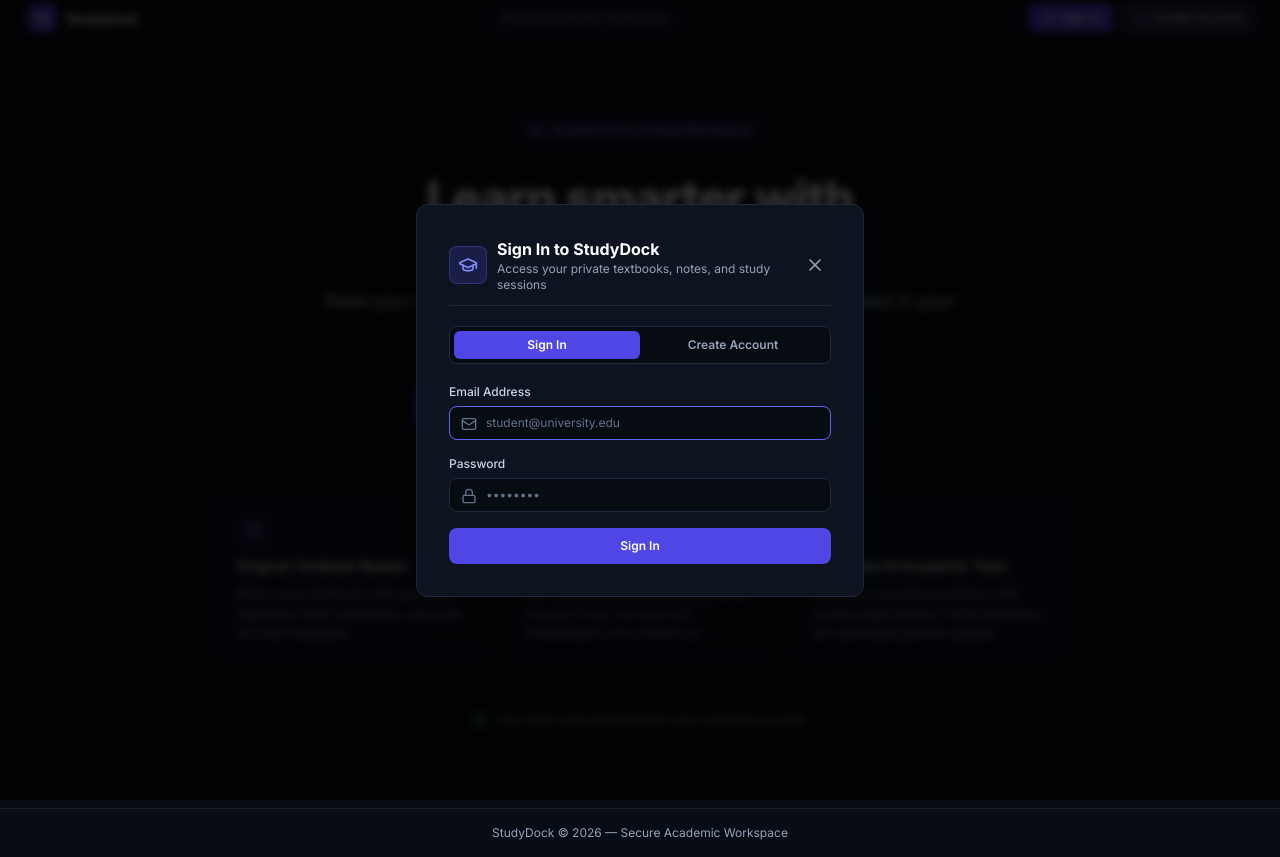
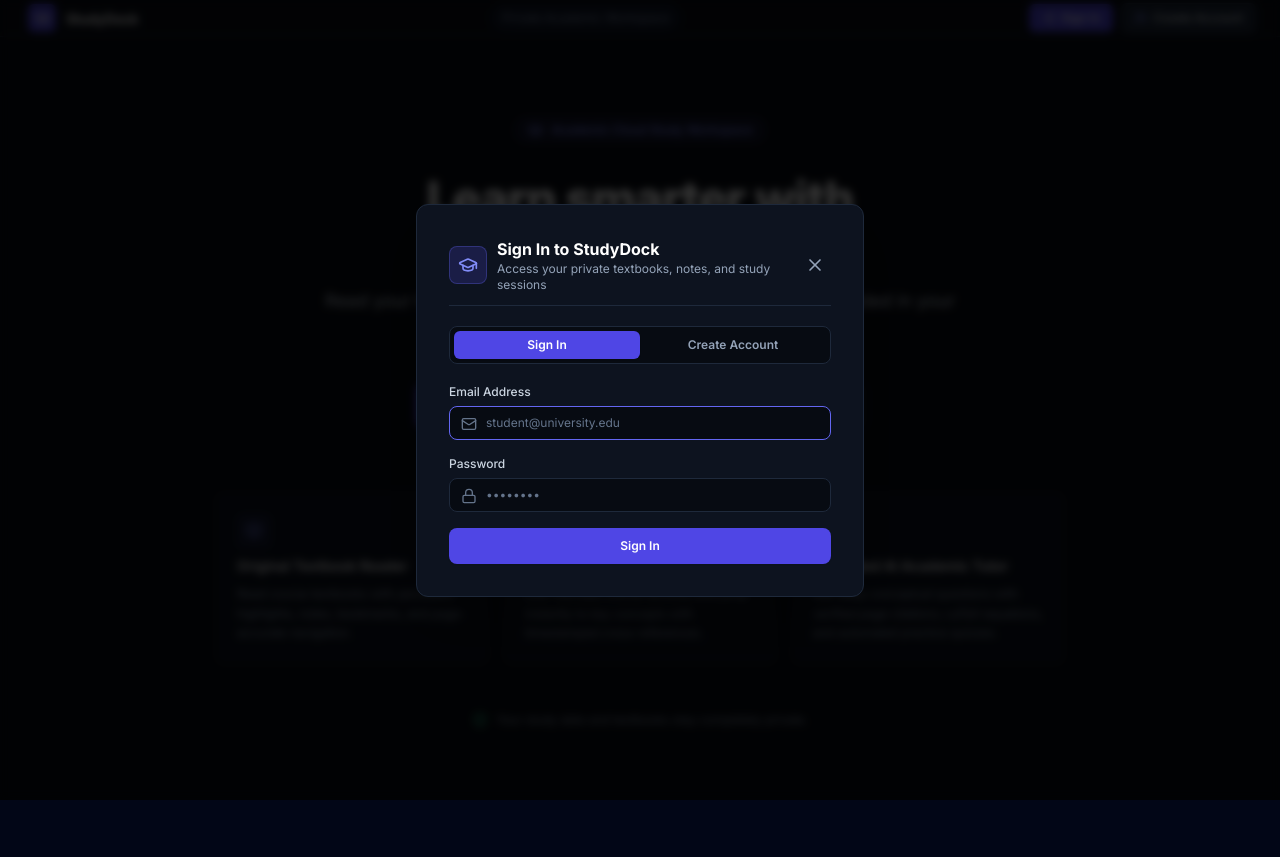
Before and after one commit to Coderaryanyadav/StudyDock, a Next.js app: page / in a window 1280 px wide. Both pictures are taken after a click on the button "StudyDock". After the commit the page ends 800 px from the top, so only its background shows below. Built offline with nearby package versions, Linux system fonts and the light colour scheme; no server answers.

Commit message:
Aryan's Commit

```diff
--- a/app/page.tsx
+++ b/app/page.tsx
@@ -460,7 +460,7 @@ export default function Home() {
   // 2. Unauthenticated State (STATE A) — Dedicated Professional Welcome / Login Screen
   if (authState === "unauthenticated") {
     return (
-      <div className="min-h-screen flex flex-col bg-slate-950 text-slate-100 antialiased overflow-hidden font-sans">
+      <div className="h-screen flex flex-col bg-slate-950 text-slate-100 antialiased overflow-hidden font-sans">
         <WorkspaceNavbar
           currentView="landing"
           onViewChange={() => {}}
@@ -499,7 +499,7 @@ export default function Home() {
 
   // 3. Authenticated State (STATE B) — Normal Existing StudyDock Application
   return (
-    <div className="min-h-screen flex flex-col bg-slate-950 text-slate-100 antialiased overflow-hidden font-sans">
+    <div className="h-screen flex flex-col bg-slate-950 text-slate-100 antialiased overflow-hidden font-sans">
       {/* Top Navigation */}
       <WorkspaceNavbar
         currentView={currentView}
```
